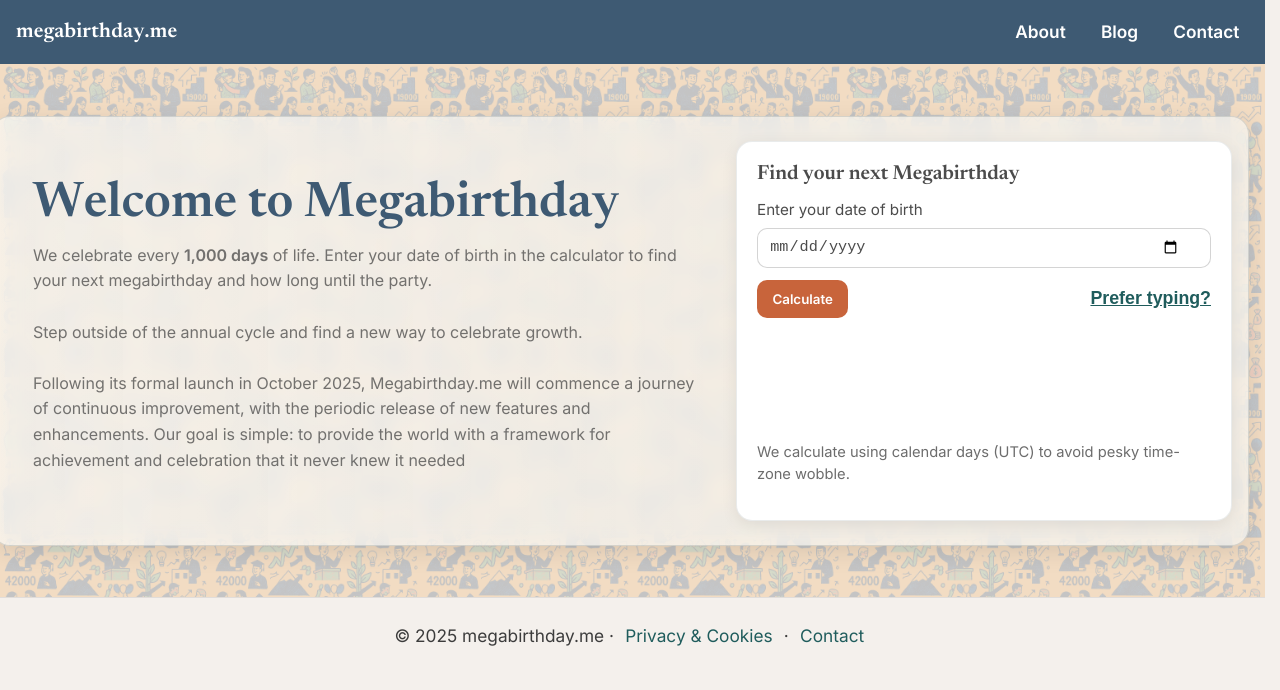
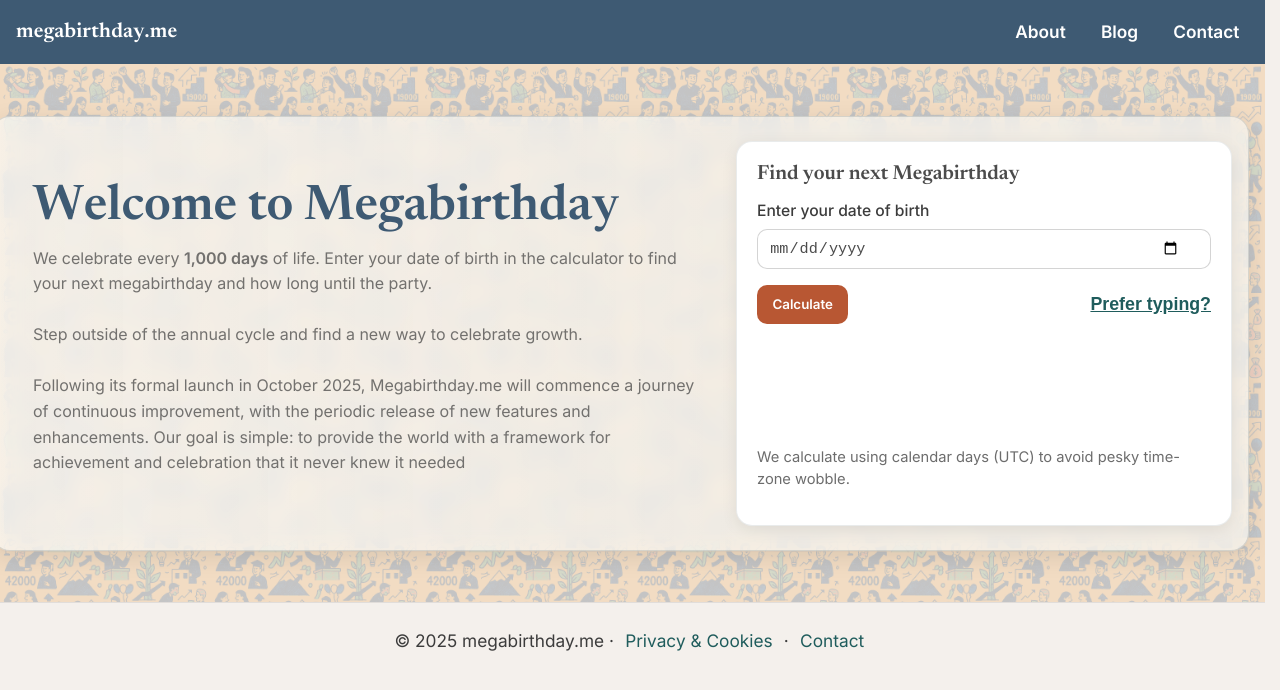
Before and after one commit to Vazool/megabirthday, a Jekyll site: the page built from index.html, in a window 1280 px wide. Shown: the top 690 px of the page. Built offline with Jekyll 4.4.1, drawn with Linux system fonts in a browser that asks for light colours.

Commit message:
Color: nudge terracotta from #C8643B to AA #B85733; refactor to var(--terracotta) (#36)
* tweak layout.hml for debugging

* uncommented svg in default.html

* Change to layout.html for social preview

* Refactor social previews: single OG/Twitter block with global defaults

* Social preview: hard reset image cache (MB_social_preview_v1.jpg)

* content + style updates: blog typos, blog footnote, index.html cleanup, .mb-footnote moved global

* Add SEO hygiene: meta tags, sitemap, robots.txt, front-matter descriptions, draft template

* Force meta descriptions (for SEO) and reduce blog image size to <300kb

* Blog index perf: add thumbs + lazy/fetchpriority; restore v2 hero images

* Add footer + privacy page, unify link styles, add skip-link, tighten DNS trust (SPF, DMARC, CAA)

* Tweak to main.css and small change to contact page

* 404 update, and changes to config and default.html for google analytics

* Added script to 404.html

* Cookies policy

* Restoration of debugging braces in main.css following Codex intervention

* Update link colour from warm teal #4B9E9E to dark teal #1F5C5C

* Color: nudge terracotta from #C8643B to AA #B85733; refactor to var(--terracotta)

```diff
--- a/assets/css/main.css
+++ b/assets/css/main.css
@@ -5,7 +5,7 @@
   --dark-teal:      #1F5C5C;
   --dusty-rose:     #C97A85;
   --burnt-amber:    #D38B36;
-  --terracotta:     #C8643B;
+  --terracotta:     #B85733;      /* was #C8643B */
   --moss-green:     #7A8B50;
   --smoky-navy:     #3E5A73;
   --muted-lavender: #8C7CA8;
@@ -73,6 +73,18 @@ h3{ font-size: clamp(1.25rem, 2vw, 1.5rem); line-height: 1.25; margin-bottom: .5
   padding: .5rem .75rem;
   border-radius: .5rem;
   z-index: 1000;
+}
+/* Screen reader only */
+.sr-only {
+  position: absolute;
+  width: 1px;
+  height: 1px;
+  padding: 0;
+  margin: -1px;
+  overflow: hidden;
+  clip: rect(0, 0, 0, 0);
+  white-space: nowrap;
+  border: 0;
 }
 
 /* =========================================================
@@ -206,6 +218,26 @@ main{ padding-block: clamp(2rem, 4vw, 4rem); }
 .mb-card .mb-field input[type="date"]::-webkit-calendar-picker-indicator {
   margin: 0;
   padding: 0;
+}
+
+/* --- Forms: accessibility reset for fieldset/legend inside cards --- */
+.mb-card fieldset {
+  border: 0;
+  margin: 0 0 1rem;  /* bottom margin restores breathing space */
+  padding: 0;
+  min-width: 0;
+}
+
+.mb-card fieldset input:last-of-type {
+  margin-bottom: .5rem; /* optional finer tweak */
+}
+
+.mb-card legend{
+  font-size: calc(1em * var(--ui-scale));
+  font-weight: 500;
+  color: var(--charcoal);
+  margin-bottom: .4em;
+  padding: 0; /* remove default extra padding in some browsers */
 }
 
 .mb-form{
--- a/index.html
+++ b/index.html
@@ -30,12 +30,19 @@ wallpaper_test: true # toggle for wallpaper
         <h2 class="mb-card__title">Find your next Megabirthday</h2>
 
         <form id="mb-form" class="mb-form" novalidate>
-          <label class="mb-field">
-            <span>Enter your date of birth</span>
+          <fieldset class="mb-field">
+            <legend>Enter your date of birth</legend>
+
+            <!-- Date picker -->
+            <label for="dob" class="sr-only">Date of birth (date picker)</label>
             <input id="dob" name="dob" type="date" autocomplete="bday" />
+
+            <!-- Typing mode -->
+            <label for="dobText" class="sr-only">Date of birth (typing mode)</label>
             <input id="dobText" name="dobText" type="text" inputmode="numeric"
-                   maxlength="10" placeholder="DD/MM/YYYY" class="mb-hide" autocomplete="bday" />
-          </label>
+                  maxlength="10" placeholder="DD/MM/YYYY"
+                  class="mb-hide" autocomplete="bday" />
+          </fieldset>
 
           <div class="mb-form__row">
             <button id="calcBtn" class="mb-btn" type="submit">Calculate</button>
@@ -56,7 +63,7 @@ wallpaper_test: true # toggle for wallpaper
 
   :root{
   /* Brand */
-    --terracotta: #C8643B;
+    --terracotta: #B85733; /* was #C8643B */
     --amber:      #D38B36;
     --rose:       #C97A85;
     --charcoal:   #3C3C3C;
```
